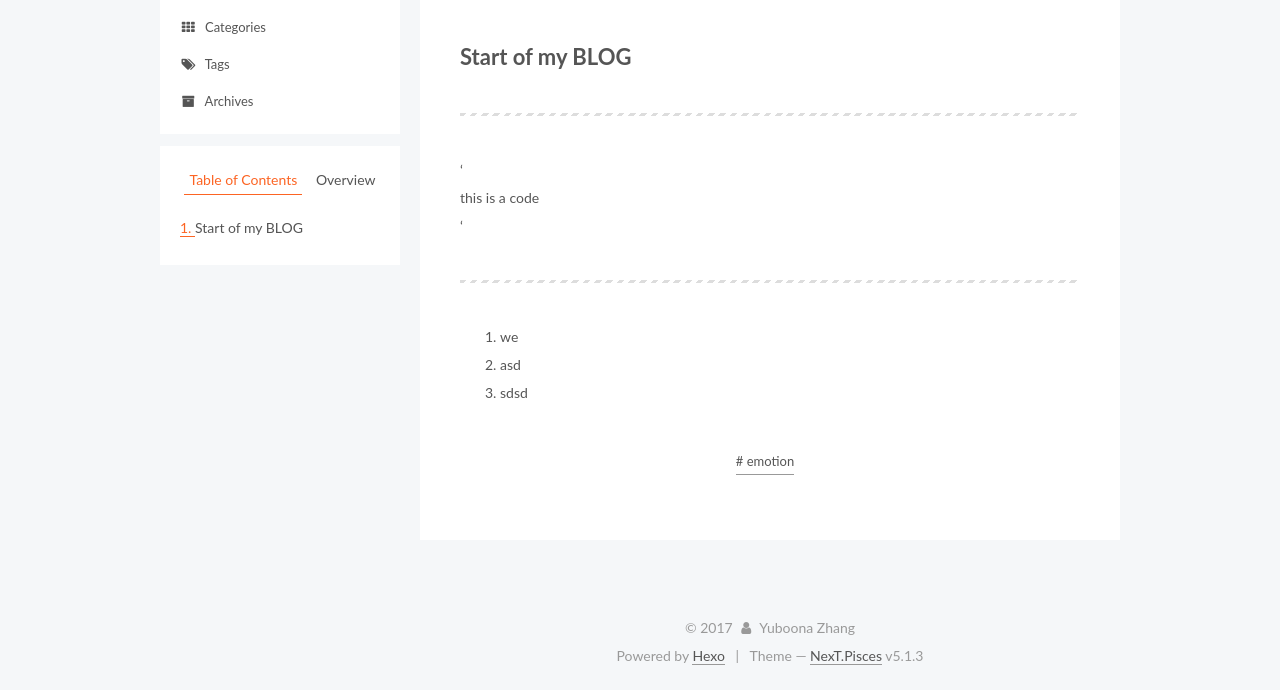
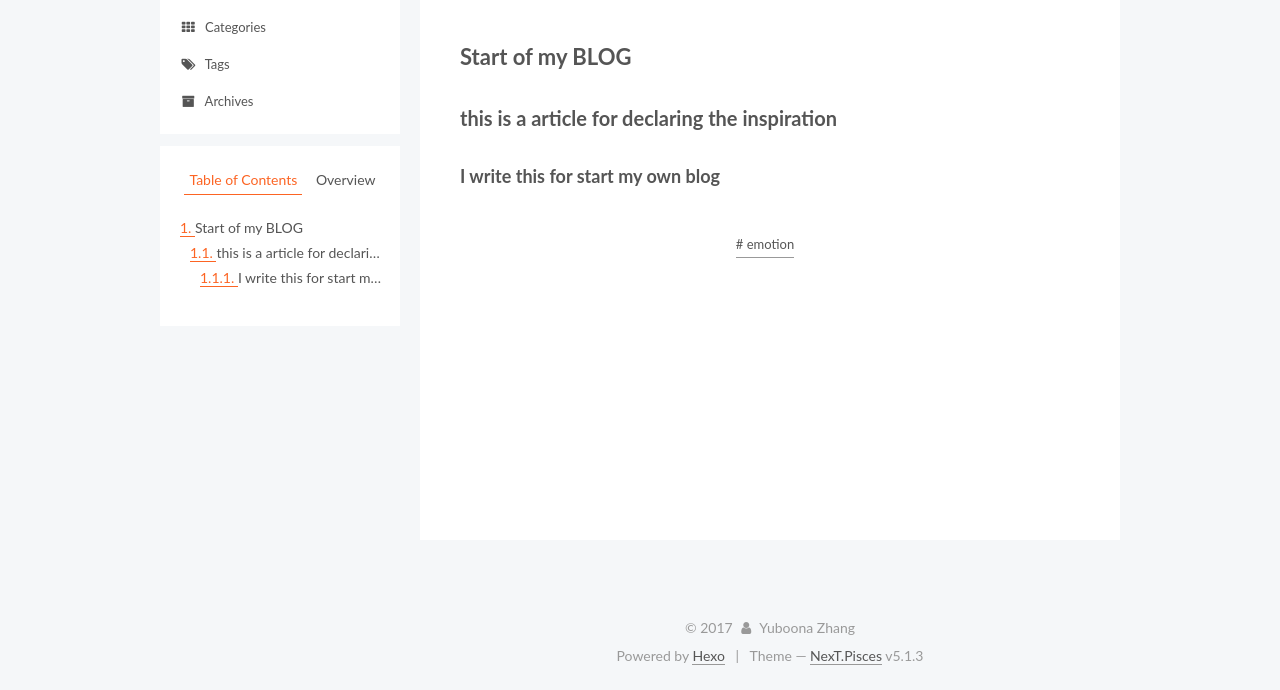
Before and after one commit to yuboona/yuboona.github.io, a plain HTML site: page 2017/12/18/Start/index.html in a window 1280 px wide. Shown: the part 163-853 px from the top of the page. Drawn offline with Linux system fonts and the light colour scheme.

Commit message:
Site updated: 2017-12-19 17:11:10

```diff
--- a/2017/12/18/Start/index.html
+++ b/2017/12/18/Start/index.html
@@ -79,18 +79,18 @@
 
 
 
-<meta name="description" content="Start of my BLOG ‘    this is a code‘   we asd sdsd">
+<meta name="description" content="Start of my BLOGthis is a article for declaring the inspirationI write this for start my own blog">
 <meta name="keywords" content="emotion">
 <meta property="og:type" content="article">
 <meta property="og:title" content="Start">
 <meta property="og:url" content="http://yoursite.com/2017/12/18/Start/index.html">
 <meta property="og:site_name" content="Thinking makes Someone">
-<meta property="og:description" content="Start of my BLOG ‘    this is a code‘   we asd sdsd">
+<meta property="og:description" content="Start of my BLOGthis is a article for declaring the inspirationI write this for start my own blog">
 <meta property="og:locale" content="en">
-<meta property="og:updated_time" content="2017-12-19T05:23:38.889Z">
+<meta property="og:updated_time" content="2017-12-19T09:10:34.000Z">
 <meta name="twitter:card" content="summary">
 <meta name="twitter:title" content="Start">
-<meta name="twitter:description" content="Start of my BLOG ‘    this is a code‘   we asd sdsd">
+<meta name="twitter:description" content="Start of my BLOGthis is a article for declaring the inspirationI write this for start my own blog">
 
 
 
@@ -342,15 +342,7 @@
 
 
 
-        <h1 id="Start-of-my-BLOG"><a href="#Start-of-my-BLOG" class="headerlink" title="Start of my BLOG"></a>Start of my BLOG</h1><hr>
-<p>‘<br>    this is a code<br>‘</p>
-<hr>
-<ol>
-<li>we</li>
-<li>asd</li>
-<li>sdsd</li>
-</ol>
-
+        <h1 id="Start-of-my-BLOG"><a href="#Start-of-my-BLOG" class="headerlink" title="Start of my BLOG"></a>Start of my BLOG</h1><h2 id="this-is-a-article-for-declaring-the-inspiration"><a href="#this-is-a-article-for-declaring-the-inspiration" class="headerlink" title="this is a article for declaring the inspiration"></a>this is a article for declaring the inspiration</h2><h3 id="I-write-this-for-start-my-own-blog"><a href="#I-write-this-for-start-my-own-blog" class="headerlink" title="I write this for start my own blog"></a>I write this for start my own blog</h3>
 
     </div>
 
@@ -504,7 +496,7 @@
 
 
 
-              <div class="post-toc-content"><ol class="nav"><li class="nav-item nav-level-1"><a class="nav-link" href="#Start-of-my-BLOG"><span class="nav-number">1.</span> <span class="nav-text"><a href="#Start-of-my-BLOG" class="headerlink" title="Start of my BLOG"></a>Start of my BLOG</span></a></li></ol></div>
+              <div class="post-toc-content"><ol class="nav"><li class="nav-item nav-level-1"><a class="nav-link" href="#Start-of-my-BLOG"><span class="nav-number">1.</span> <span class="nav-text"><a href="#Start-of-my-BLOG" class="headerlink" title="Start of my BLOG"></a>Start of my BLOG</span></a><ol class="nav-child"><li class="nav-item nav-level-2"><a class="nav-link" href="#this-is-a-article-for-declaring-the-inspiration"><span class="nav-number">1.1.</span> <span class="nav-text"><a href="#this-is-a-article-for-declaring-the-inspiration" class="headerlink" title="this is a article for declaring the inspiration"></a>this is a article for declaring the inspiration</span></a><ol class="nav-child"><li class="nav-item nav-level-3"><a class="nav-link" href="#I-write-this-for-start-my-own-blog"><span class="nav-number">1.1.1.</span> <span class="nav-text"><a href="#I-write-this-for-start-my-own-blog" class="headerlink" title="I write this for start my own blog"></a>I write this for start my own blog</span></a></li></ol></li></ol></li></ol></div>
 
 
           </div>
--- a/css/main.css
+++ b/css/main.css
@@ -1828,7 +1828,7 @@ pre .javascript .function {
   width: 4px;
   height: 4px;
   border-radius: 50%;
-  background: #4b4494;
+  background: #e29e46;
 }
 .links-of-blogroll {
   font-size: 13px;
```
Also changed, not shown: index.html (+1 -9 lines).
